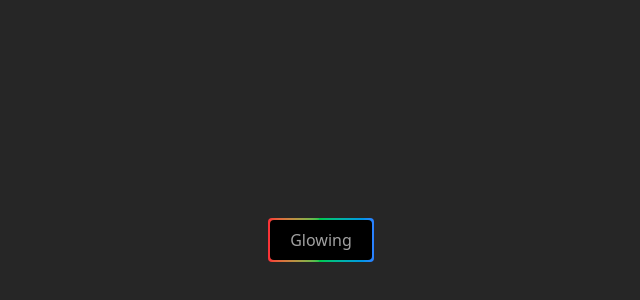
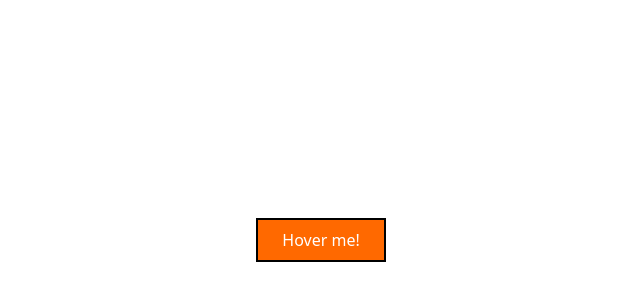
Before and after one commit to thamarai-titan/Motion-Design-Practice, a Next.js app: page / in a window 1280 px wide. Shown: the part 160-460 px from the top of the page, without its empty margins (319-959 px from the left). Built offline with nearby package versions, Linux system fonts and the light colour scheme.

Commit message:
the button3 is started

```diff
--- /dev/null
+++ b/Components/Buttons/Button3.tsx
@@ -0,0 +1,39 @@
+'use client'
+import { motion } from 'motion/react'
+
+export const Button3 = () => {
+    return (
+        <div className='w-full h-screen flex items-center justify-center'>
+            <motion.div
+                whileHover="hovered"
+                initial="initial"
+                className='bg-black p-px '>
+                <motion.div
+                    variants={{
+                        initial: { x: 0, y: 0 },
+                        hovered: { x: 10, y: -10 }
+                    }}
+                    transition={{
+                        duration: 0.3,
+                        ease: 'easeInOut'
+
+                    }}
+                    className='bg-orange-500 px-6 p-2 border-1'>
+                    <button className='text-white font-medium font-sans'>
+                        <motion.span
+                            variants={{
+                                initial: { y: 0, x: 0 },
+                                hovered: { y: -10, x: 0, opacity:0 }
+                            }}
+                            transition={{
+                                duration: 0.1,
+                                ease: 'easeInOut',
+                            }}
+                            className='inline-block'
+                        >Hover me!</motion.span>
+                    </button>
+                </motion.div>
+            </motion.div>
+        </div>
+    )
+}
--- a/app/page.tsx
+++ b/app/page.tsx
@@ -1,7 +1,7 @@
-import { Button2 } from "@/Components/Buttons/Button2"
+import { Button3 } from "@/Components/Buttons/Button3"
 const Home = ()=>{
   return <>
-  <Button2/>
+  <Button3/>
   </>
 }
 export default Home
```
